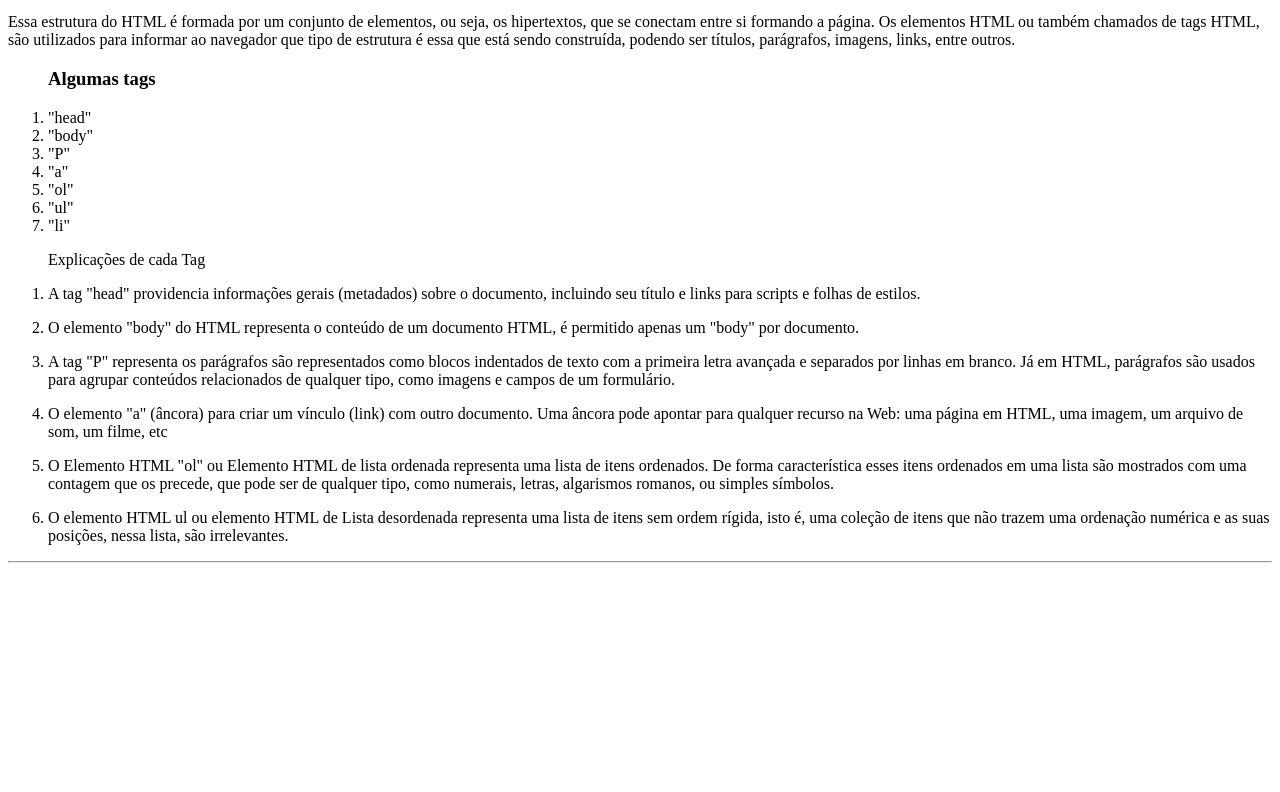
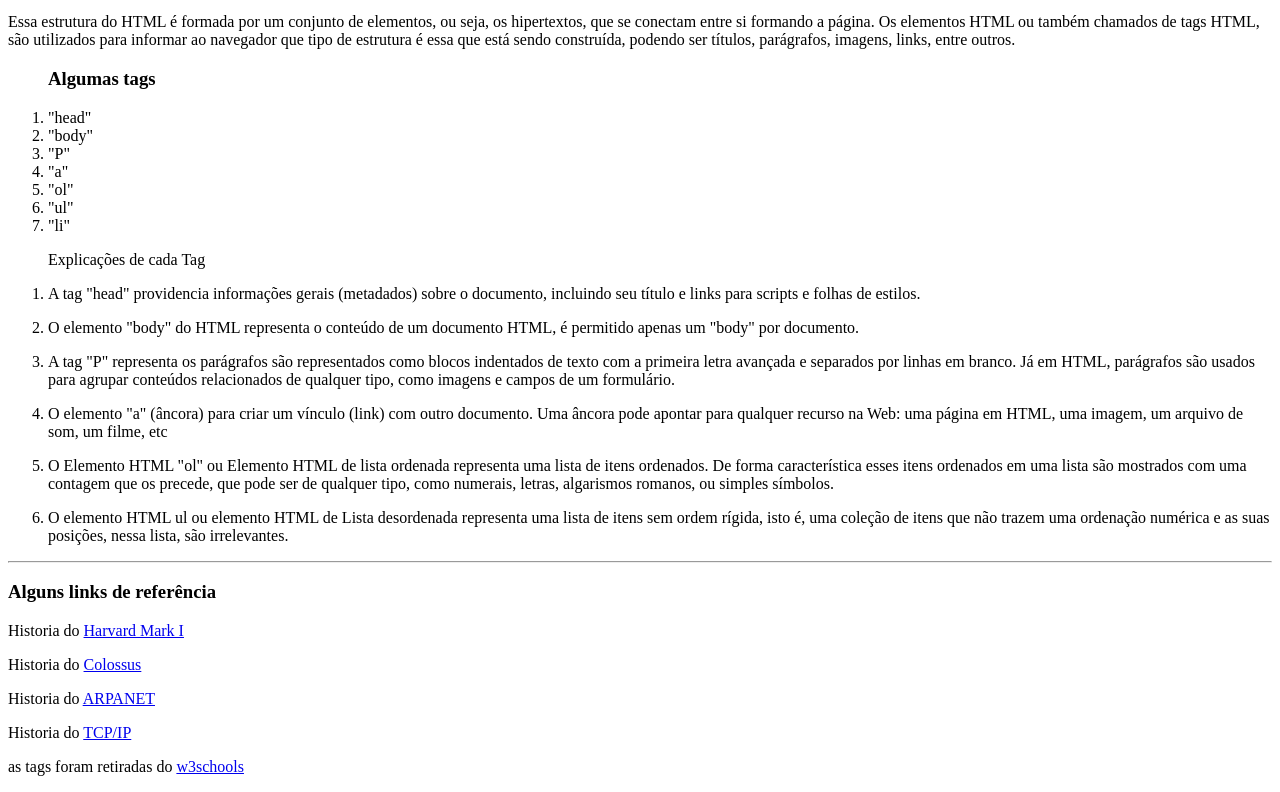
Before and after one commit to LeonardoGoncalvesCCF/Site_DIO_demo, a plain HTML site: page index.html in a window 1280 px wide. Shown: the part 1039-1831 px from the top of the page. Before the commit the page ends 1610 px from the top, so only its background shows below. Drawn offline with Linux system fonts and the light colour scheme.

Commit message:
Projeto completo

```diff
--- a/index.html
+++ b/index.html
@@ -183,6 +183,13 @@
             <hr>
         </section>
     </main>
-
+    <footer>
+        <h3> Alguns links de referência </h3>
+            <p> Historia do <a href="https://en.wikipedia.org/wiki/Harvard_Mark_I" target="_blank"> Harvard Mark I</a></p>
+            <p> Historia do <a href="https://pt.wikipedia.org/wiki/Colossus_(computador)" target="_blank"> Colossus</a></p>
+            <p> Historia do <a href="https://pt.wikipedia.org/wiki/ARPANET" target="_blank"> ARPANET</a></p>
+            <p> Historia do <a href="https://pt.wikipedia.org/wiki/TCP/IP" target="_blank"> TCP/IP</a></p>
+            <p> as tags foram retiradas do <a href="https://www.w3schools.com/html/default.asp" target="_blank"> w3schools</a> </p>
+    </footer>
 </body>
 </html>
```
